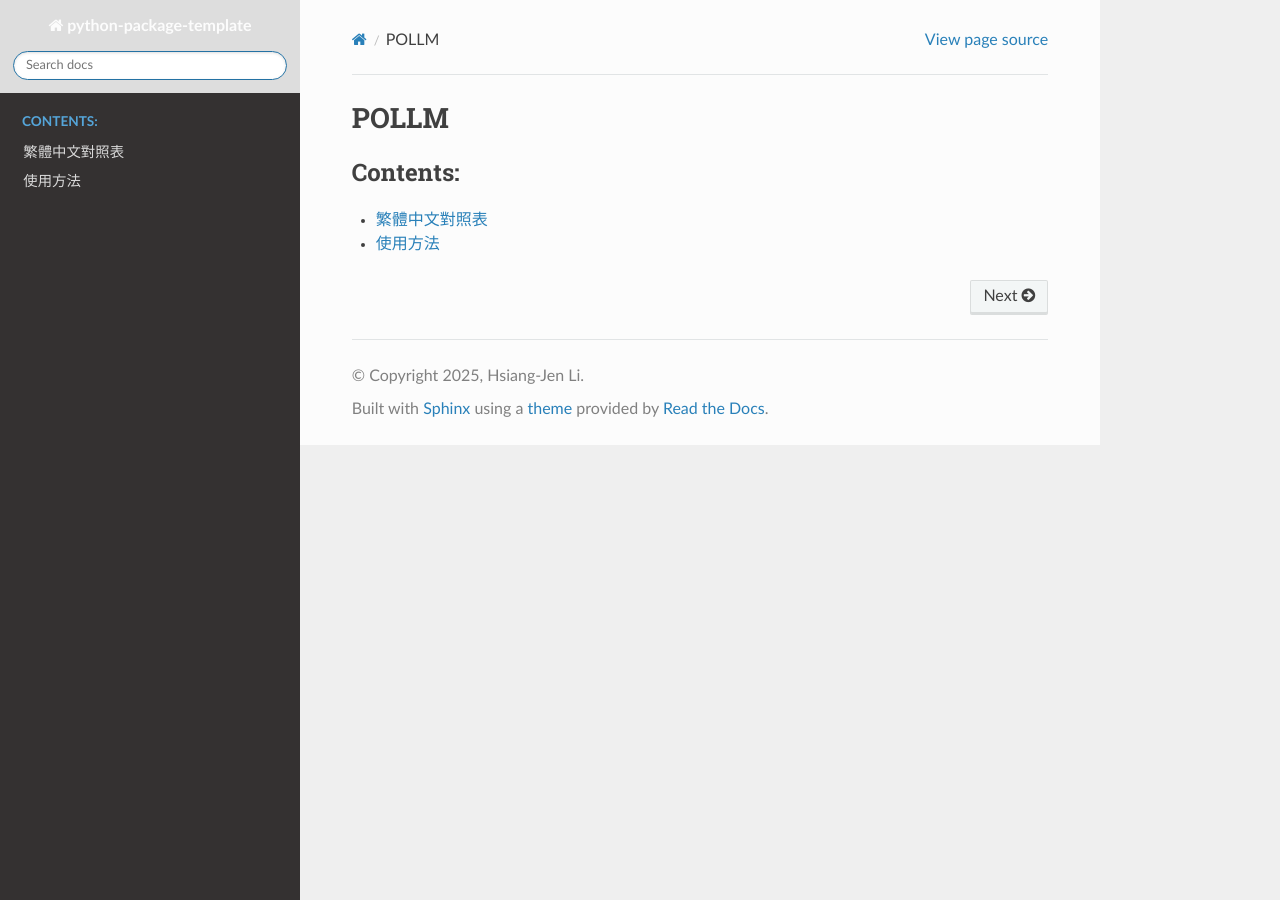
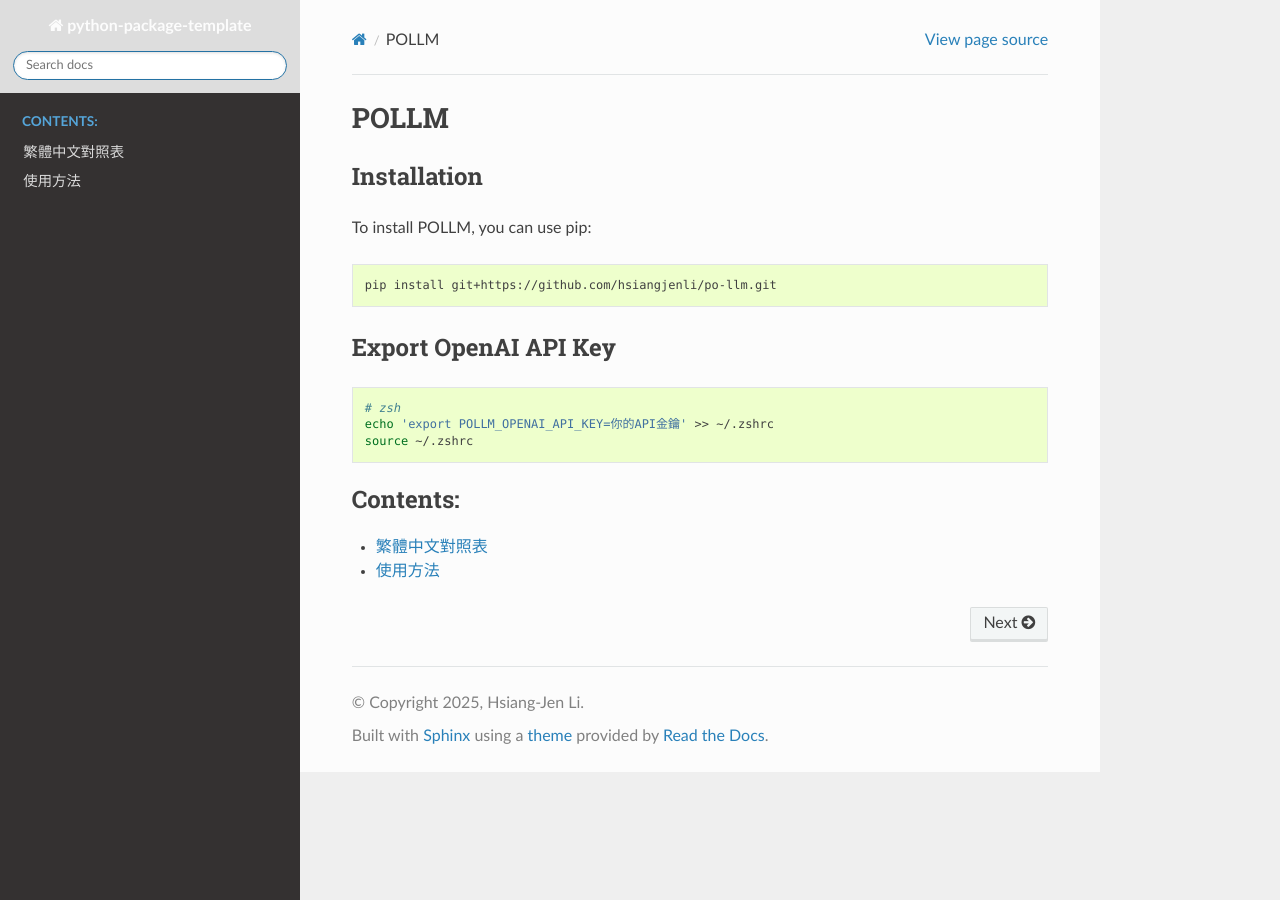
Before and after one commit to hsiangjenli/po-llm, a Sphinx documentation site: the page built from docs/source/index.rst, in a window 1280 px wide. Built offline with Sphinx 7.4.7 and the Read the Docs theme 3.1.0, drawn with Linux system fonts in a browser that asks for light colours; the version number is read from the project's files by our own code.

Commit message:
docs: update index.rst with installation instructions and API key export

```diff
--- a/docs/source/index.rst
+++ b/docs/source/index.rst
@@ -6,9 +6,30 @@
 POLLM
 =====
 
+Installation
+------------
+
+To install POLLM, you can use pip:
+
+.. code-block:: shell
+
+   pip install git+https://github.com/hsiangjenli/po-llm.git
+
+
+Export OpenAI API Key
+---------------------
+
+.. code-block:: shell
+
+   # zsh
+   echo 'export POLLM_OPENAI_API_KEY=你的API金鑰' >> ~/.zshrc
+   source ~/.zshrc
+
 .. toctree::
    :maxdepth: 2
    :caption: Contents:
 
    glossary
    commands
+
+   CHANGELOG.md
```
